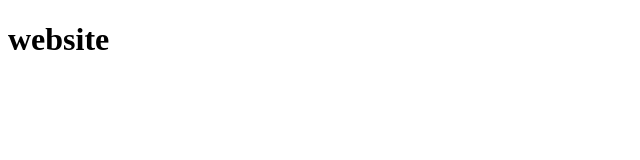
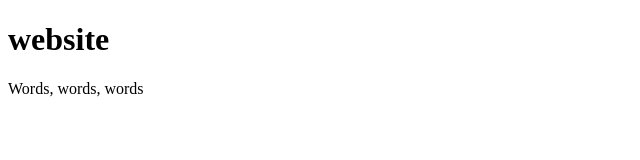
Before and after one commit to Enderchase/Enderchase.github.io, a plain HTML site: page index.html in a window 1280 px wide. Shown: the whole page, without its empty margins (0-640 px from the left). Drawn offline with Linux system fonts and the light colour scheme.

Commit message:
Update index.html

```diff
--- a/index.html
+++ b/index.html
@@ -7,5 +7,6 @@
 </head>
 <body>
  <h1>website</h1>
+ <p>Words, words, words</p>
 </body>
 </html>
```
